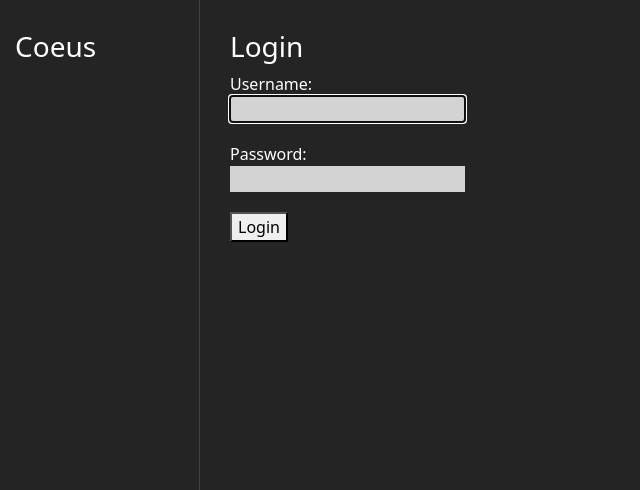
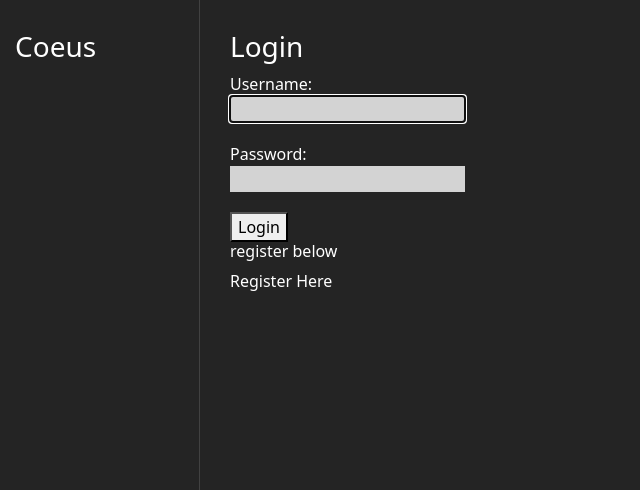
Before and after one commit to etherealManatee/coeus-cryptodashboard, a Django app: page /auth/login/ in a window 1280 px wide. Shown: the top 490 px of the page, without its empty margins (0-640 px from the left). Run offline with Django 3.2, Linux system fonts and the light colour scheme.

Commit message:
deploy please

```diff
--- a/accounts/templates/accounts/login.html
+++ b/accounts/templates/accounts/login.html
@@ -11,4 +11,6 @@
         </div>
 
     </form>
+    <h6>register below</h6>
+    <a href="{% url 'accounts:register_view' %}">Register Here</a>
 {% endblock content %}
```
